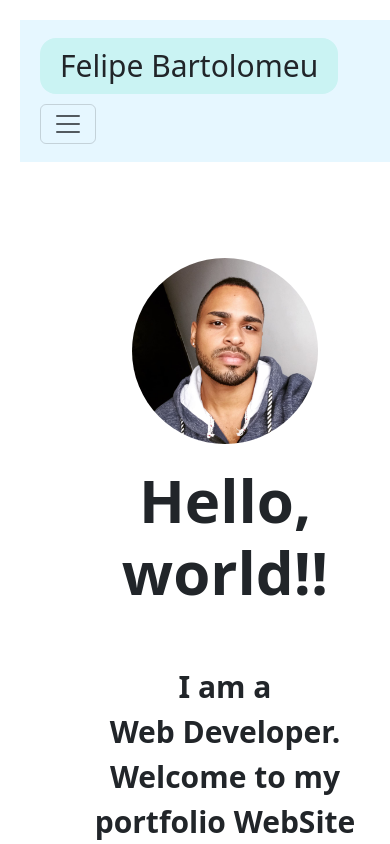
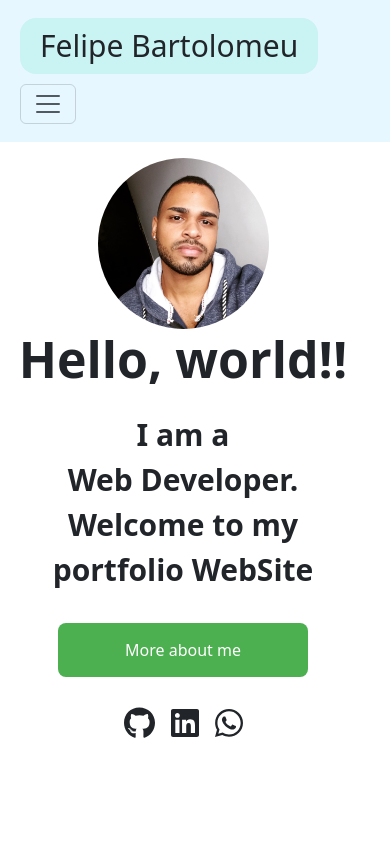
Before and after one commit to felipebart99/felipebartolomeu.github.io, a React (Vite) app: page / in a window 390 px wide. Shown: the top 844 px of the page. Built offline with nearby package versions, Linux system fonts and the light colour scheme.

Commit message:
mudando a home

```diff
--- a/src/App.css
+++ b/src/App.css
@@ -2,7 +2,4 @@
   display: flex;
   flex-direction: column;
   align-items: flex-start; /* Isso garante que o conteúdo comece no topo */
-  padding: 20px; /* Adicione margem interna conforme necessário */
 }
-
-/* Estilos para o menu de navegação podem ser adicionados ao seu arquivo App.css também */
--- a/src/routes/Home.css
+++ b/src/routes/Home.css
@@ -17,19 +17,13 @@
   color: white;
 }
 
-/* Ajuste do texto */
-h2 {
-  font-size: 48px; /* tamanho menor para dispositivos menores */
-}
-
-p {
-  font-size: 24px; /* ajuste no tamanho da fonte */
-  line-height: 1.5; /* espaçamento entre linhas */
+.responsive-heading {
+  font-size: 60px; /* Tamanho padrão */
 }
 
 /* Imagem responsiva */
 img.rounded-circle {
-  width: 100%;
+  max-width: 80%;
 }
 
 /* Links de ícones */
@@ -44,29 +38,18 @@ a:hover {
 
 /* Responsividade */
 @media (max-width: 768px) {
-  h2 {
-    font-size: 36px;
-  }
-
-  p {
-    font-size: 18px;
+  .responsive-heading {
+    font-size: 50px; /* Tamanho menor para telas pequenas */
   }
   img.rounded-circle {
-    width: 70%; /* reduz o tamanho da imagem em telas menores */
+    max-width: 50%; /* reduz o tamanho da imagem em telas menores */
   }
 
   .d-flex {
-    flex-direction: column; /* alinhar os ícones em coluna */
     gap: 15px; /* espaçamento entre os ícones */
   }
 
   .container .row {
     flex-direction: column-reverse; /* troca a ordem das colunas */
   }
-
-  .col-md-7,
-  .col-md-5 {
-    text-align: center;
-    margin-bottom: 20px;
-  }
 }
--- a/src/routes/Home.jsx
+++ b/src/routes/Home.jsx
@@ -10,12 +10,10 @@ import { Link } from "react-router-dom";
 
 const Home = () => {
   return (
-    <div className="container mt-5 pt-5">
-      <div className="row align-items-center ms-5">
-        <div className="d-flex flex-column gap-5 col-md-7 text-center text-md-start ">
-          <h2 className="fw-bold" style={{ fontSize: "60px" }}>
-            Hello, world!!
-          </h2>
+    <div className="container mt-lg-5 pt-lg-5 ">
+      <div className="col-12 row align-items-center mt-3 mb-3">
+        <div className="d-flex flex-column gap-md-3 col-md-6 text-center">
+          <h2 className="fw-bold responsive-heading">Hello, world!!</h2>
           <p className="fw-bold" style={{ fontSize: "30px" }}>
             I am a <br />
             Web Developer.
@@ -55,7 +53,7 @@ const Home = () => {
             </div>
           </div>
         </div>
-        <div className="col-md-5 text-center">
+        <div className="col-md-6 text-center">
           <img
             src="\img\minhafoto.jpeg"
             alt="foto de perfil"
```
